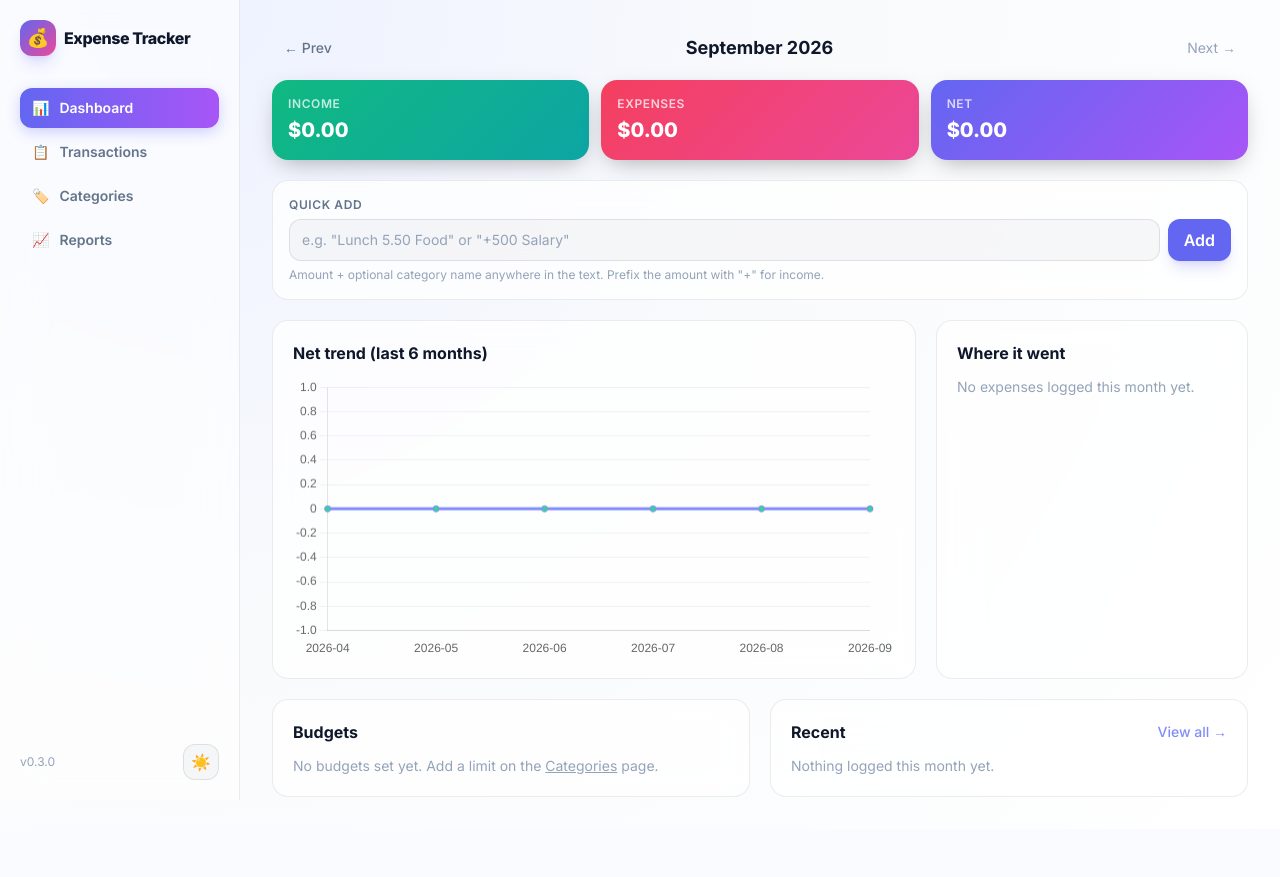
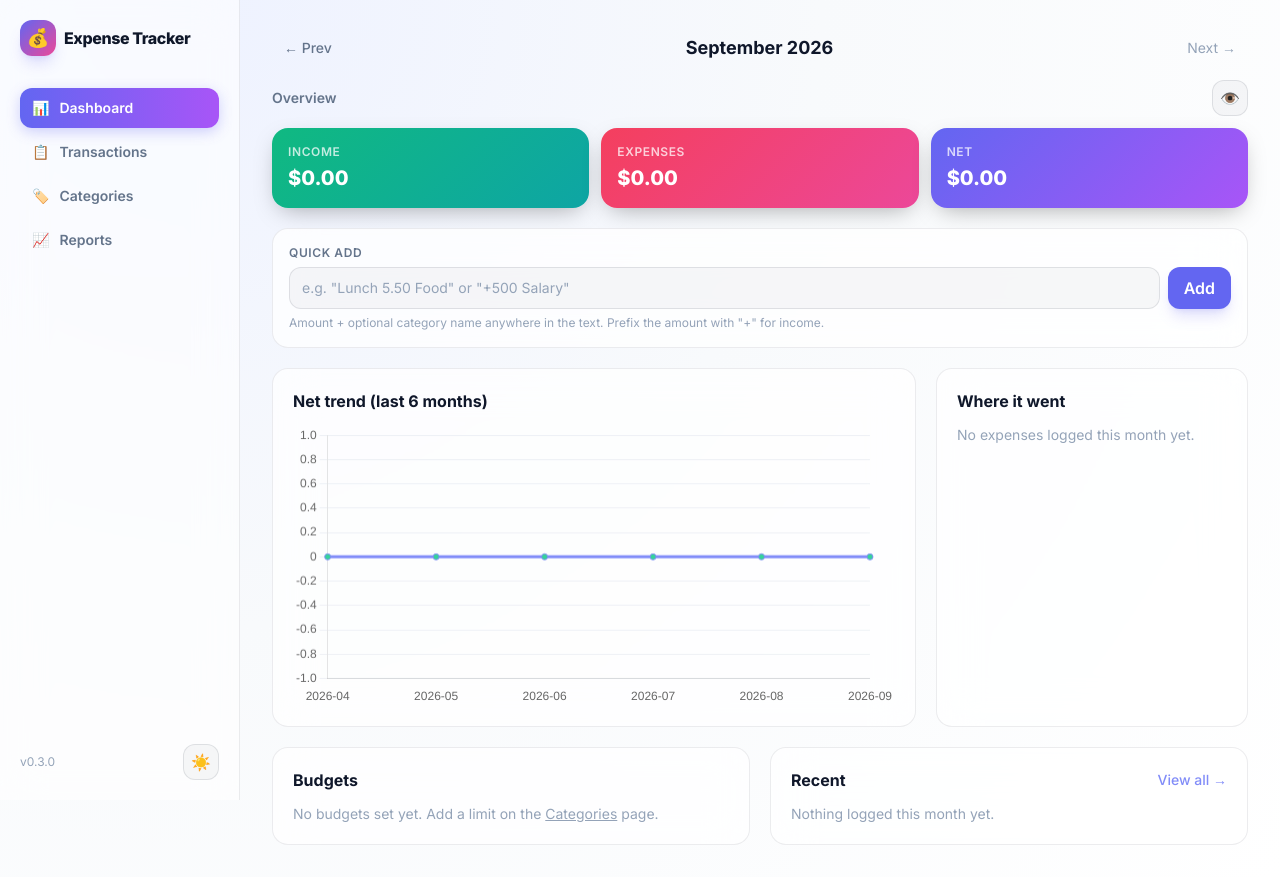
Before and after one commit to chhunlay/expense-tracker, a Flask app: page / in a window 1280 px wide. Before the commit the page ends 800 px from the top, so only its background shows below. Run offline with Flask 3, Linux system fonts and the light colour scheme; data comes from the database, SQL or seed files in the repository; data that the repository does not hold is empty; some libraries are stand-ins or nearby versions.

Commit message:
feat: add show/hide toggle for Income and Net amounts on dashboard
Single eye-icon button masks Income and Net as $•••• together (Expenses
stays visible, per the request). The real formatted amount is kept in
each element's data-amount attribute so un-hiding needs no server round
trip. State persists in localStorage, same pattern as the theme toggle,
so it stays hidden across page loads and navigation.

Verified in a headless browser: toggling masks/restores both amounts
without touching Expenses, and the hidden state survives a page
reload.

```diff
--- a/static/script.js
+++ b/static/script.js
@@ -51,3 +51,39 @@ document.querySelectorAll('[data-color]').forEach((el) => {
 document.querySelectorAll('[data-width]').forEach((el) => {
     el.style.width = el.dataset.width + '%';
 });
+
+// ---------- Hide/show sensitive amounts (dashboard Income + Net) ----------
+// One toggle masks both at once; the real formatted amount is kept in
+// data-amount so un-hiding doesn't need a round trip to the server.
+// State persists in localStorage, same pattern as the theme, so it stays
+// hidden across page loads/navigation instead of resetting every visit.
+const HIDE_AMOUNTS_KEY = 'expense-tracker-hide-amounts';
+const amountToggle = document.getElementById('amountToggle');
+const amountToggleIcon = document.getElementById('amountToggleIcon');
+const hideableAmounts = document.querySelectorAll('.hideable-amount');
+
+function applyAmountVisibility(hidden) {
+    hideableAmounts.forEach((el) => {
+        el.textContent = hidden ? '$••••' : el.dataset.amount;
+    });
+    if (amountToggleIcon) amountToggleIcon.textContent = hidden ? '🙈' : '👁️';
+}
+
+function getStoredHideAmounts() {
+    try {
+        return localStorage.getItem(HIDE_AMOUNTS_KEY) === '1';
+    } catch (e) {
+        return false;
+    }
+}
+
+let amountsHidden = getStoredHideAmounts();
+if (hideableAmounts.length) applyAmountVisibility(amountsHidden);
+
+if (amountToggle) {
+    amountToggle.addEventListener('click', () => {
+        amountsHidden = !amountsHidden;
+        applyAmountVisibility(amountsHidden);
+        try { localStorage.setItem(HIDE_AMOUNTS_KEY, amountsHidden ? '1' : '0'); } catch (e) {}
+    });
+}
--- a/templates/dashboard.html
+++ b/templates/dashboard.html
@@ -14,10 +14,22 @@
 </div>
 
 <!-- KPI cards -->
+<div class="flex items-center justify-between mb-3">
+    <h3 class="text-sm font-semibold text-muted">Overview</h3>
+    <!-- Toggles Income/Net together (not Expenses) - the real amount is
+         kept in data-amount so the JS toggle has something to restore
+         when un-hiding, without a round trip to the server. State
+         persists in localStorage so it stays hidden across page loads. -->
+    <button id="amountToggle" type="button"
+            class="theme-toggle w-9 h-9 rounded-xl flex items-center justify-center hover:opacity-80 transition-opacity"
+            aria-label="Show or hide income and net amounts">
+        <span id="amountToggleIcon">👁️</span>
+    </button>
+</div>
 <div class="grid grid-cols-3 gap-3 mb-5">
     <div class="kpi-card kpi-income rounded-2xl p-4">
         <p class="kpi-label text-xs uppercase tracking-wider font-semibold mb-1">Income</p>
-        <p class="text-xl font-extrabold">{{ total_income | money }}</p>
+        <p class="text-xl font-extrabold hideable-amount" data-amount="{{ total_income | money }}">{{ total_income | money }}</p>
     </div>
     <div class="kpi-card kpi-expense rounded-2xl p-4">
         <p class="kpi-label text-xs uppercase tracking-wider font-semibold mb-1">Expenses</p>
@@ -25,7 +37,7 @@
     </div>
     <div class="kpi-card kpi-net rounded-2xl p-4">
         <p class="kpi-label text-xs uppercase tracking-wider font-semibold mb-1">Net</p>
-        <p class="text-xl font-extrabold">{{ net | money }}</p>
+        <p class="text-xl font-extrabold hideable-amount" data-amount="{{ net | money }}">{{ net | money }}</p>
     </div>
 </div>
 
```
